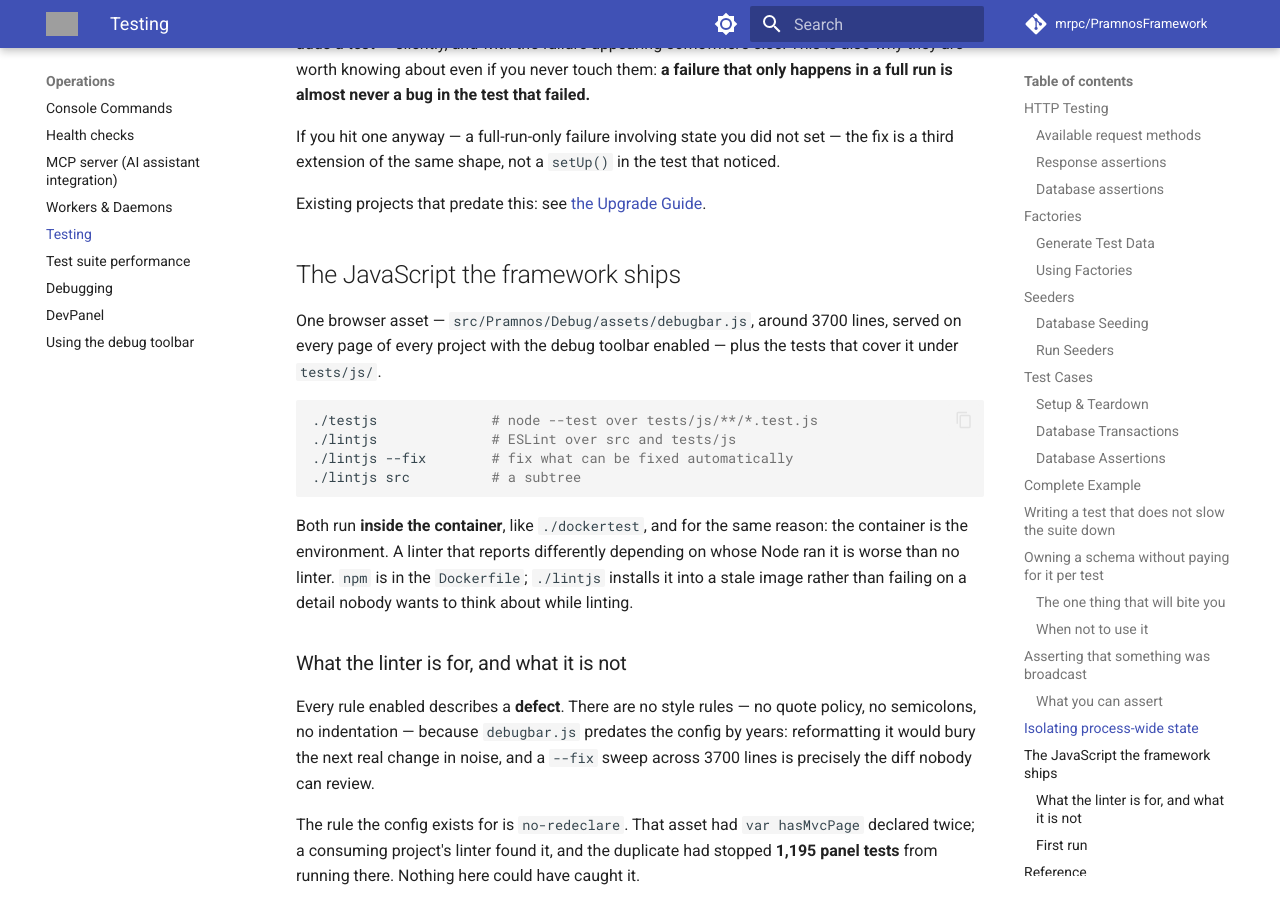
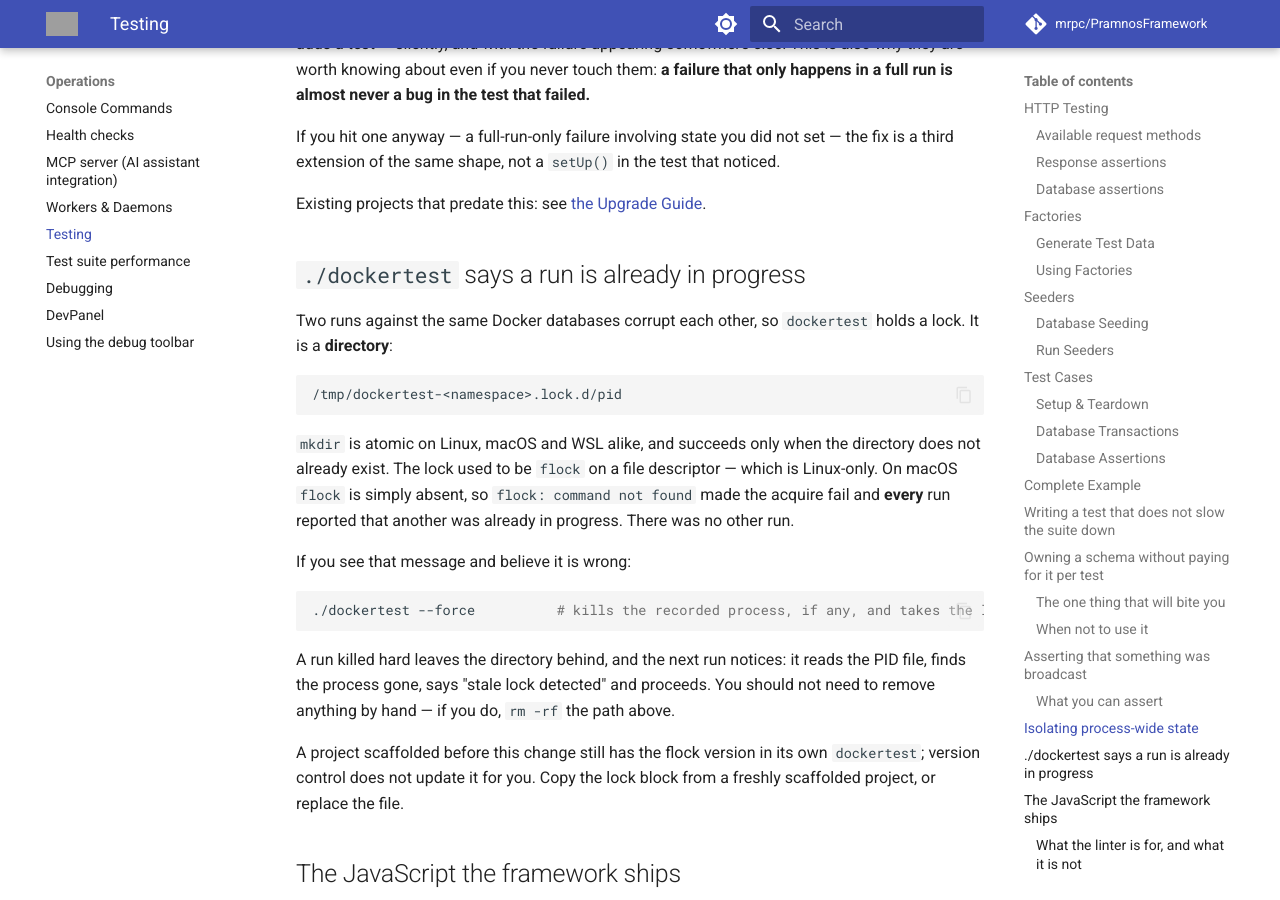
Before and after one commit to mrpc/PramnosFramework, an MkDocs documentation site: the page built from docs/Pramnos_Testing_Guide.md, in a window 1280 px wide and 900 px high, scrolled down 11353 px. Built offline with MkDocs 1.6.1 and Material for MkDocs 9.7.7, drawn with Linux system fonts in a browser that asks for light colours; comment, search, counter and statistics services are not loaded; grey boxes are pictures that could not be loaded.

Commit message:
fix(console): the dockertest init scaffolds runs on macOS
It locked with flock, which is Linux-only. On macOS flock does not exist, so
'flock: command not found' made the acquire fail and every run answered 'another
./dockertest run is already in progress' — with no other run anywhere. The suite
could not be started.

The framework's own dockertest was fixed for exactly this reason and kept
generating the broken version for every project it scaffolded, while telling
developers to always run their tests through it.

The lock is a directory now: mkdir is atomic everywhere, and a PID file inside it
identifies a stale lock. flock released itself on exit and a directory does not, so
the release is an explicit EXIT trap and every early exit goes through it —
otherwise the fix would trade one platform's failure for every platform's.

````diff
--- a/docs/Pramnos_Testing_Guide.md
+++ b/docs/Pramnos_Testing_Guide.md
@@ -506,6 +506,35 @@ is a third extension of the same shape, not a `setUp()` in the test that noticed
 Existing projects that predate this: see
 [the Upgrade Guide](Pramnos_Upgrade_Guide.md#test-isolation-extensions-for-existing-projects).
 
+## `./dockertest` says a run is already in progress
+
+Two runs against the same Docker databases corrupt each other, so `dockertest`
+holds a lock. It is a **directory**:
+
+```bash
+/tmp/dockertest-<namespace>.lock.d/pid
+```
+
+`mkdir` is atomic on Linux, macOS and WSL alike, and succeeds only when the
+directory does not already exist. The lock used to be `flock` on a file
+descriptor — which is Linux-only. On macOS `flock` is simply absent, so
+`flock: command not found` made the acquire fail and **every** run reported that
+another was already in progress. There was no other run.
+
+If you see that message and believe it is wrong:
+
+```bash
+./dockertest --force          # kills the recorded process, if any, and takes the lock
+```
+
+A run killed hard leaves the directory behind, and the next run notices: it reads
+the PID file, finds the process gone, says "stale lock detected" and proceeds. You
+should not need to remove anything by hand — if you do, `rm -rf` the path above.
+
+A project scaffolded before this change still has the flock version in its own
+`dockertest`; version control does not update it for you. Copy the lock block from
+a freshly scaffolded project, or replace the file.
+
 ## The JavaScript the framework ships
 
 One browser asset — `src/Pramnos/Debug/assets/debugbar.js`, around 3700 lines, served on every
````
Also changed, not shown: docs/version-history/posts/2026-08-26-every-scaffolded-project-refused-to-test-itself.md (added, +39 -0 lines), 2 other files.
